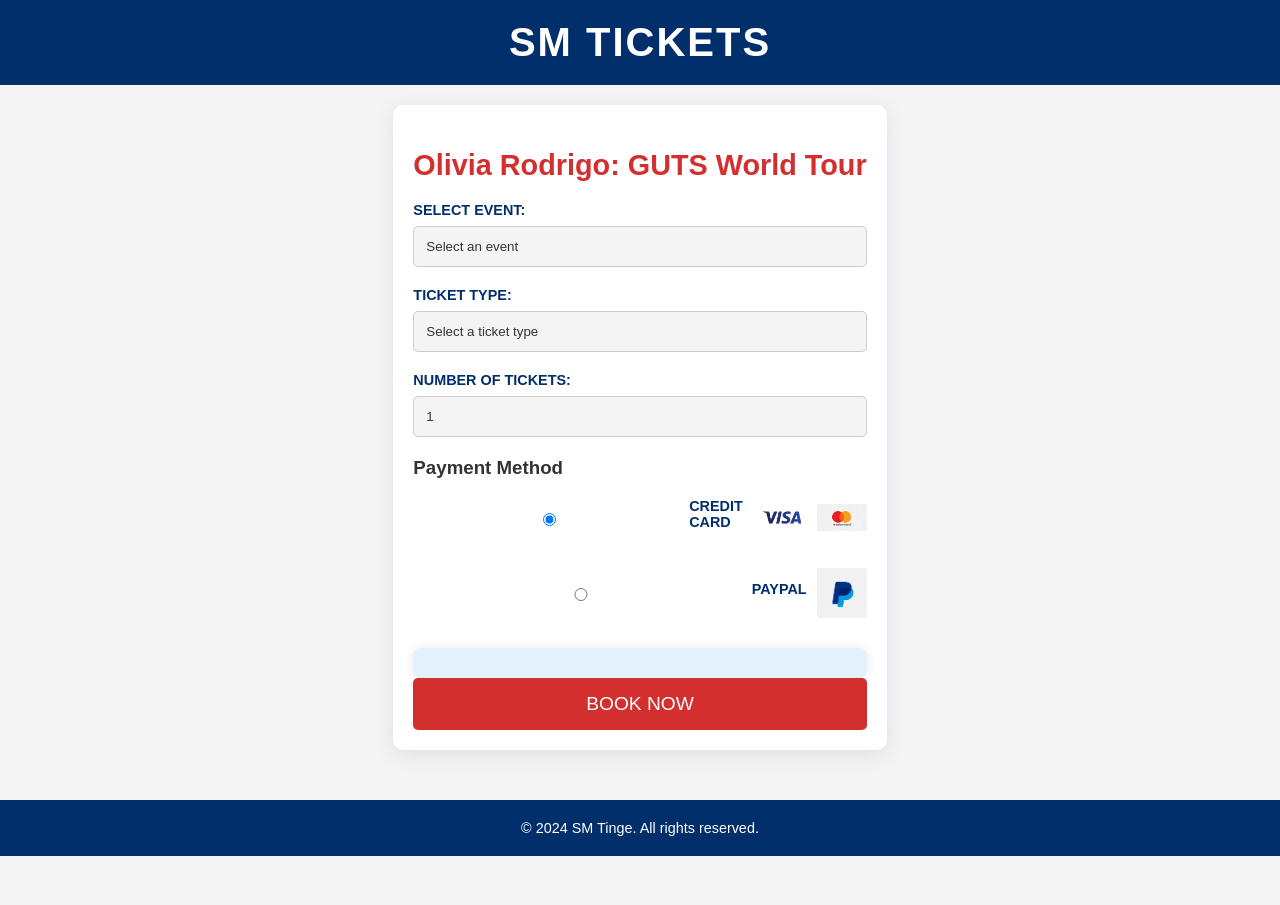
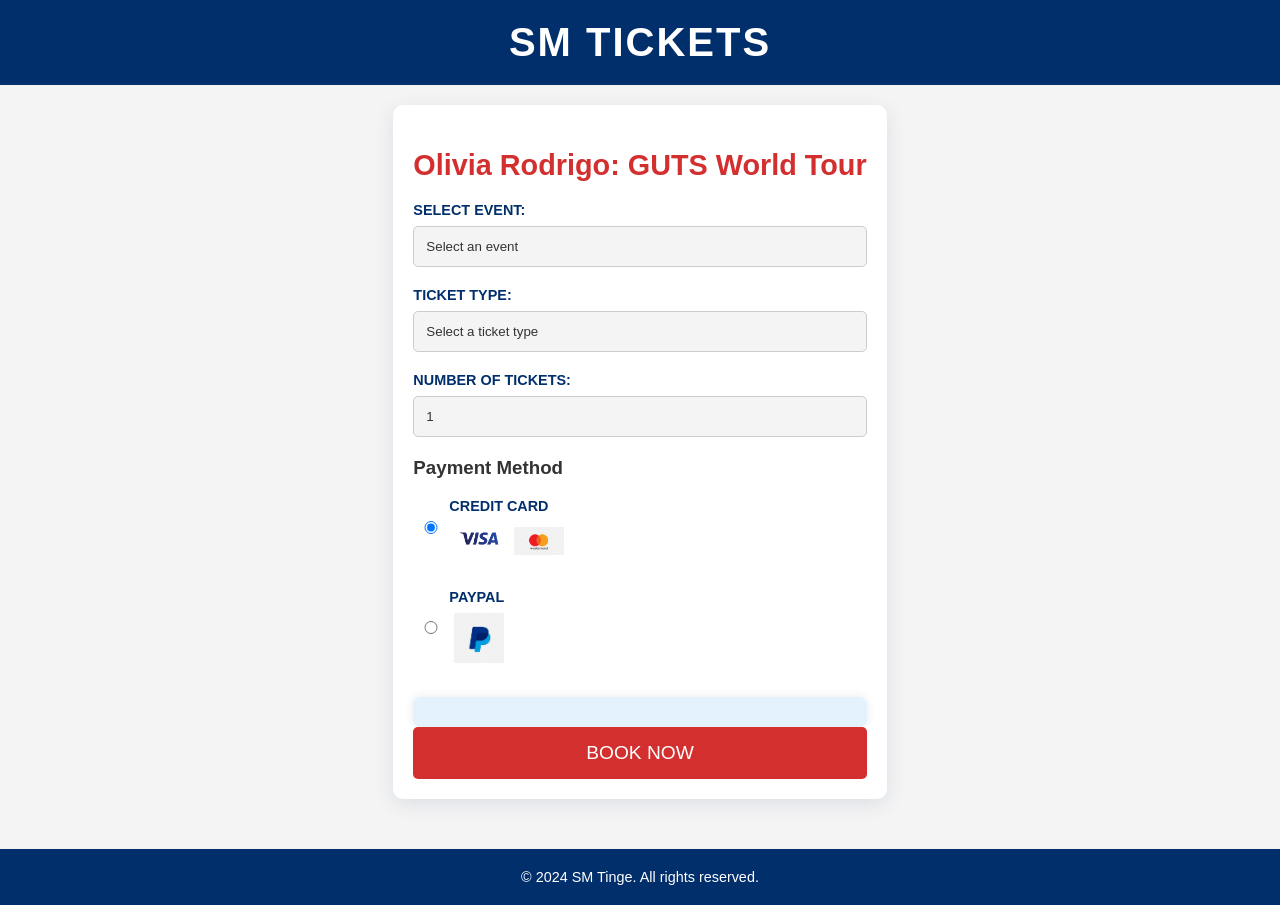
Before and after one commit to mikosid123/sm-ticket, a plain HTML site: page index.html in a window 1280 px wide. Before the commit the page ends 856 px from the top, so only its background shows below. Drawn offline with Linux system fonts and the light colour scheme.

Commit message:
put separate div

```diff
--- a/index.html
+++ b/index.html
@@ -79,10 +79,17 @@
         .payment-option {
             display: flex;
             align-items: center;
+            justify-content: flex-start; /* Align to the left */
             margin-bottom: 10px;
         }
+        .payment-option > div:first-child {
+            margin-right: 10px; /* Space between radio button and the label + images */
+        }
+        .payment-option > div:second-child {
+            margin-right: 10px; /* Space between radio button and the label + images */
+        }
         .payment-option img {
-            margin-left: 10px;
+            margin-left: 5px; /* Space between images */
             width: 50px;
         }
         .btn {
@@ -160,17 +167,25 @@
         <h3>Payment Method</h3>
         <div class="form-group">
             <div class="payment-option">
+                <div>
                     <input type="radio" name="payment-method" value="credit-card" id="credit-card" checked>
+                </div>
+                <div>
                     <label for="credit-card">Credit Card</label>
                     <img src="visa.png" alt="Visa">
                     <img src="mastercard.png" alt="MasterCard">
                 </div>
             </div>
+        </div>
         <div class="form-group">
             <div class="payment-option">
+                <div>
                     <input type="radio" name="payment-method" value="paypal" id="paypal">
+                </div>
+                <div>
                     <label for="paypal">PayPal</label>
                     <img src="paypal.png" alt="PayPal">
+                </div>
             </div>
         </div>
 
```
Lines whose indentation alone changed are shown as unchanged.
